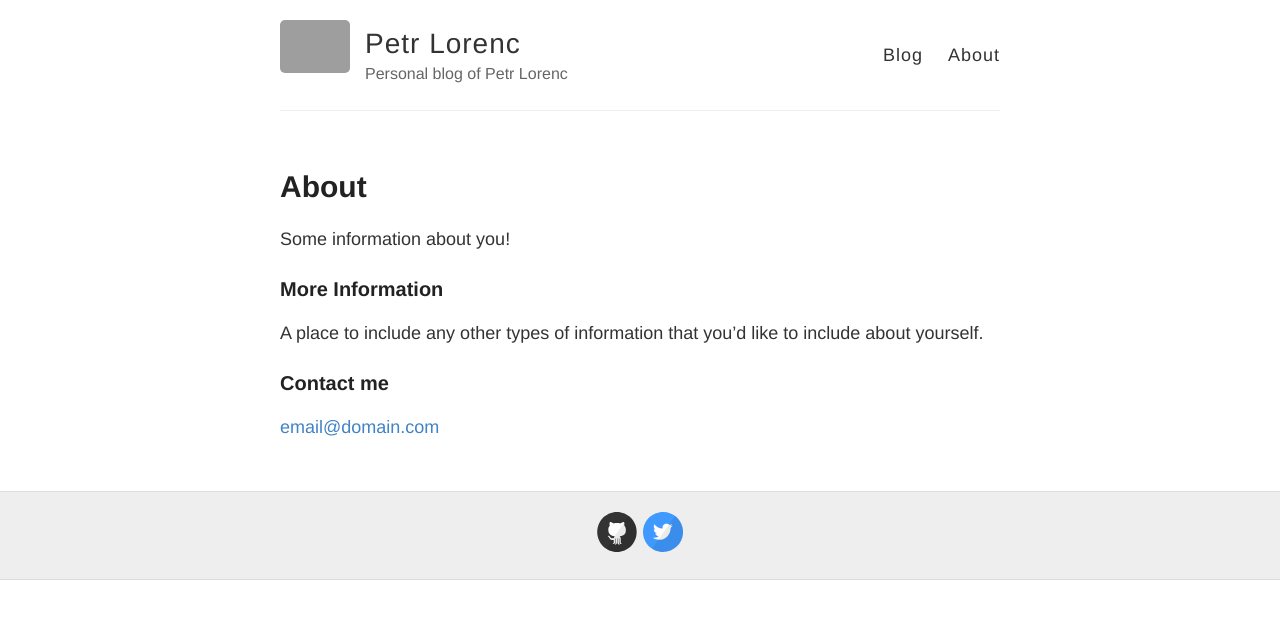
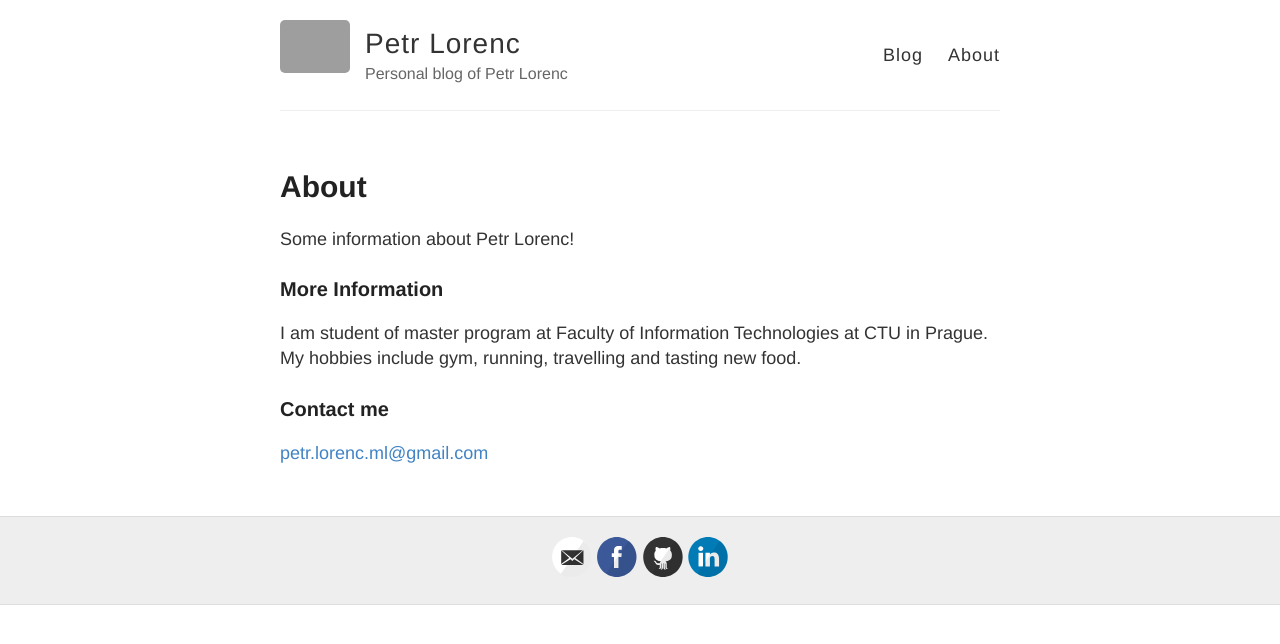
Before and after one commit to petrLorenc/petrLorenc.github.io, a Jekyll site: the page built from about.md, in a window 1280 px wide. Shown: the top 644 px of the page. Built offline with Jekyll 4.4.1, drawn with Linux system fonts in a browser that asks for light colours; grey boxes are pictures that could not be loaded.

```diff
--- a/_config.yml
+++ b/_config.yml
@@ -20,15 +20,15 @@ avatar: https://raw.githubusercontent.com/barryclark/jekyll-now/master/images/je
 # Includes an icon in the footer for each username you enter
 footer-links:
   dribbble:
-  email:
-  facebook:
+  email: petr.lorenc.ml@gmail.com
+  facebook: pangalakticky.megacloumak
   flickr:
-  github: barryclark/jekyll-now
+  github: petrlorenc
   instagram:
-  linkedin:
+  linkedin: petr-lorenc-34191ba7/
   pinterest:
   rss: # just type anything here for a working RSS icon
-  twitter: jekyllrb
+  twitter:
   stackoverflow: # your stackoverflow profile, e.g. "users/50476/bart-kiers"
   youtube: # channel/<your_long_string> or user/<user-name>
   googleplus: # anything in your profile username that comes after plus.google.com/
@@ -43,7 +43,7 @@ google_analytics:
 
 # Your website URL (e.g. http://barryclark.github.io or http://www.barryclark.co)
 # Used for Sitemap.xml and your RSS feed
-url:
+url: petrlorenc.github.io
 
 # If you're hosting your site at a Project repository on GitHub pages
 # (http://yourusername.github.io/repository-name)
--- a/about.md
+++ b/about.md
@@ -4,12 +4,12 @@ title: About
 permalink: /about/
 ---
 
-Some information about you!
+Some information about Petr Lorenc!
 
 ### More Information
 
-A place to include any other types of information that you'd like to include about yourself.
+I am student of master program at Faculty of Information Technologies at CTU in Prague. My hobbies include gym, running, travelling and tasting new food.
 
 ### Contact me
 
-[email@domain.com](mailto:email@domain.com)
+[petr.lorenc.ml@gmail.com](mailto:petr.lorenc.ml@gmail.com)
```
Also changed, not shown: _posts/2014-3-3-Hello-World.md (deleted, +0 -10 lines), _posts/2017-8-21-Hello-World.md (added, +6 -0 lines), README.md, images/config.png (deleted), images/first-post.png (deleted), images/jekyll-now-theme-screenshot.jpg (deleted), images/step1.gif (deleted), 1 other file.
